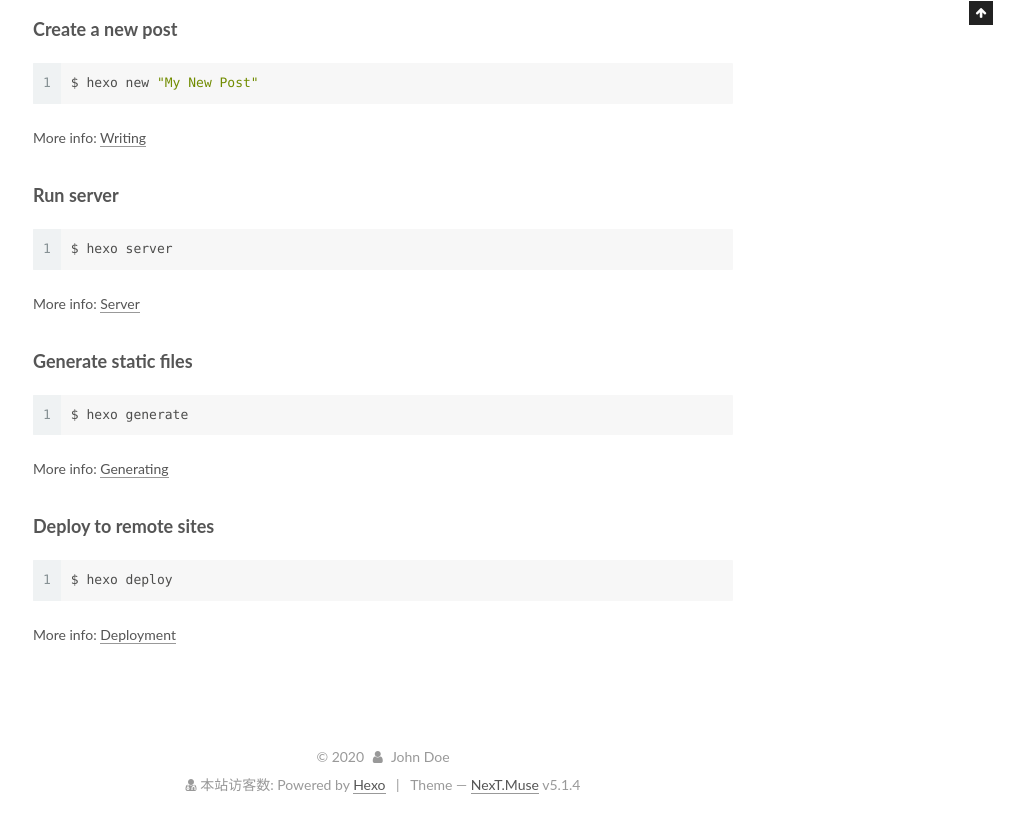
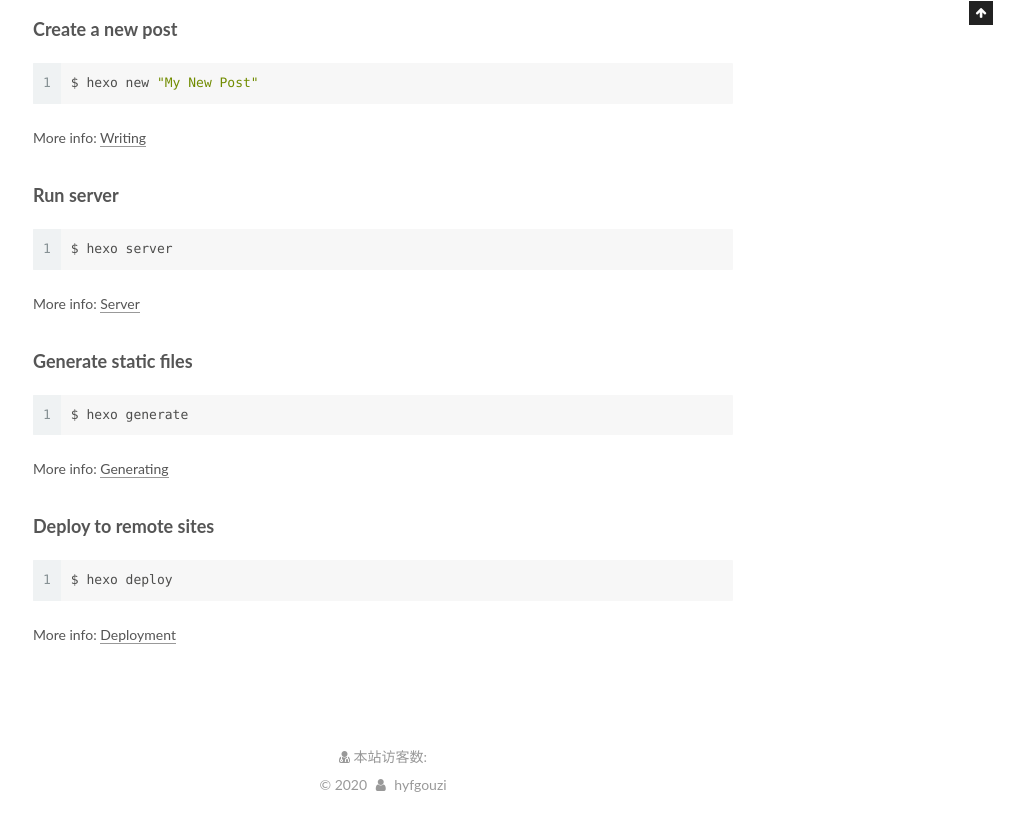
Before and after one commit to hyfgouzi/hyfgouzi.github.io, a plain HTML site: page index.html in a window 1280 px wide. Shown: the part 875-1694 px from the top of the page, without its empty margins (257-1280 px from the left). Drawn offline with Linux system fonts and the light colour scheme; some packages are replaced by stand-ins of ours; a script that the page names is missing.

Commit message:
Site updated: 2020-04-08 13:09:55

```diff
--- a/content.json
+++ b/content.json
@@ -1 +1 @@
-{"meta":{"title":"Hexo","subtitle":"","description":"","author":"John Doe","url":"http://yoursite.com","root":"/"},"pages":[],"posts":[{"title":"我的第一篇博客文章","slug":"我的第一篇博客文章","date":"2020-04-07T09:39:20.000Z","updated":"2020-04-07T09:47:40.721Z","comments":true,"path":"2020/04/07/我的第一篇博客文章/","link":"","permalink":"http://yoursite.com/2020/04/07/%E6%88%91%E7%9A%84%E7%AC%AC%E4%B8%80%E7%AF%87%E5%8D%9A%E5%AE%A2%E6%96%87%E7%AB%A0/","excerpt":"","text":"你猜猜我是谁？","categories":[],"tags":[]},{"title":"Hello World","slug":"hello-world","date":"2020-04-07T09:19:22.924Z","updated":"2020-04-07T09:19:22.936Z","comments":true,"path":"2020/04/07/hello-world/","link":"","permalink":"http://yoursite.com/2020/04/07/hello-world/","excerpt":"","text":"Welcome to Hexo! This is your very first post. Check documentation for more info. If you get any problems when using Hexo, you can find the answer in troubleshooting or you can ask me on GitHub. Quick StartCreate a new post1$ hexo new \"My New Post\" More info: Writing Run server1$ hexo server More info: Server Generate static files1$ hexo generate More info: Generating Deploy to remote sites1$ hexo deploy More info: Deployment","categories":[],"tags":[]}],"categories":[],"tags":[]}
+{"meta":{"title":"Hexo","subtitle":"","description":"","author":"hyfgouzi","url":"http://yoursite.com","root":"/"},"pages":[],"posts":[{"title":"我的第一篇博客文章","slug":"我的第一篇博客文章","date":"2020-04-07T09:39:20.000Z","updated":"2020-04-07T09:47:40.721Z","comments":true,"path":"2020/04/07/我的第一篇博客文章/","link":"","permalink":"http://yoursite.com/2020/04/07/%E6%88%91%E7%9A%84%E7%AC%AC%E4%B8%80%E7%AF%87%E5%8D%9A%E5%AE%A2%E6%96%87%E7%AB%A0/","excerpt":"","text":"你猜猜我是谁？","categories":[],"tags":[]},{"title":"Hello World","slug":"hello-world","date":"2020-04-07T09:19:22.924Z","updated":"2020-04-07T09:19:22.936Z","comments":true,"path":"2020/04/07/hello-world/","link":"","permalink":"http://yoursite.com/2020/04/07/hello-world/","excerpt":"","text":"Welcome to Hexo! This is your very first post. Check documentation for more info. If you get any problems when using Hexo, you can find the answer in troubleshooting or you can ask me on GitHub. Quick StartCreate a new post1$ hexo new \"My New Post\" More info: Writing Run server1$ hexo server More info: Server Generate static files1$ hexo generate More info: Generating Deploy to remote sites1$ hexo deploy More info: Deployment","categories":[],"tags":[]}],"categories":[],"tags":[]}
--- a/css/main.css
+++ b/css/main.css
@@ -1822,7 +1822,7 @@
   width: 4px;
   height: 4px;
   border-radius: 50%;
-  background: #ff3b96;
+  background: #20e7a2;
 }
 .links-of-blogroll {
   font-size: 13px;
--- a/index.html
+++ b/index.html
@@ -84,7 +84,7 @@
 <meta property="og:url" content="http://yoursite.com/index.html">
 <meta property="og:site_name" content="Hexo">
 <meta property="og:locale" content="en_US">
-<meta property="article:author" content="John Doe">
+<meta property="article:author" content="hyfgouzi">
 <meta name="twitter:card" content="summary">
 
 
@@ -231,7 +231,7 @@
     <link itemprop="mainEntityOfPage" href="http://yoursite.com/2020/04/07/%E6%88%91%E7%9A%84%E7%AC%AC%E4%B8%80%E7%AF%87%E5%8D%9A%E5%AE%A2%E6%96%87%E7%AB%A0/">
 
     <span hidden itemprop="author" itemscope itemtype="http://schema.org/Person">
-      <meta itemprop="name" content="John Doe">
+      <meta itemprop="name" content="hyfgouzi">
       <meta itemprop="description" content="">
       <meta itemprop="image" content="/images/avatar.gif">
     </span>
@@ -351,7 +351,7 @@
     <link itemprop="mainEntityOfPage" href="http://yoursite.com/2020/04/07/hello-world/">
 
     <span hidden itemprop="author" itemscope itemtype="http://schema.org/Person">
-      <meta itemprop="name" content="John Doe">
+      <meta itemprop="name" content="hyfgouzi">
       <meta itemprop="description" content="">
       <meta itemprop="image" content="/images/avatar.gif">
     </span>
@@ -502,7 +502,7 @@
         <div class="site-overview">
           <div class="site-author motion-element" itemprop="author" itemscope itemtype="http://schema.org/Person">
 
-              <p class="site-author-name" itemprop="name">John Doe</p>
+              <p class="site-author-name" itemprop="name">hyfgouzi</p>
               <p class="site-description motion-element" itemprop="description"></p>
           </div>
 
@@ -555,29 +555,22 @@
     <footer id="footer" class="footer">
       <div class="footer-inner">
         <script async src="https://busuanzi.ibruce.info/busuanzi/2.3/busuanzi.pure.mini.js"></script>
-<div class="copyright">&copy; <span itemprop="copyrightYear">2020</span>
-  <span class="with-love">
-    <i class="fa fa-user"></i>
-  </span>
-  <span class="author" itemprop="copyrightHolder">John Doe</span>
 
-
-</div>
 <div class="powered-by">
 <i class="fa fa-user-md"></i><span id="busuanzi_container_site_uv">
   本站访客数:<span id="busuanzi_value_site_uv"></span>
 </span>
 </div>
 
-  <div class="powered-by">Powered by <a class="theme-link" target="_blank" href="https://hexo.io">Hexo</a></div>
+<div class="copyright">&copy; <span itemprop="copyrightYear">2020</span>
+  <span class="with-love">
+    <i class="fa fa-user"></i>
+  </span>
+  <span class="author" itemprop="copyrightHolder">hyfgouzi</span>
 
 
 
-  <span class="post-meta-divider">|</span>
-
-
-
-  <div class="theme-info">Theme &mdash; <a class="theme-link" target="_blank" href="https://github.com/iissnan/hexo-theme-next">NexT.Muse</a> v5.1.4</div>
+</div>
 
 
 
```
Also changed, not shown: 2020/04/07/hello-world/index.html (+9 -16 lines), 2020/04/07/我的第一篇博客文章/index.html (+9 -16 lines), archives/2020/04/index.html (+8 -15 lines), archives/2020/index.html (+8 -15 lines), archives/index.html (+8 -15 lines).
